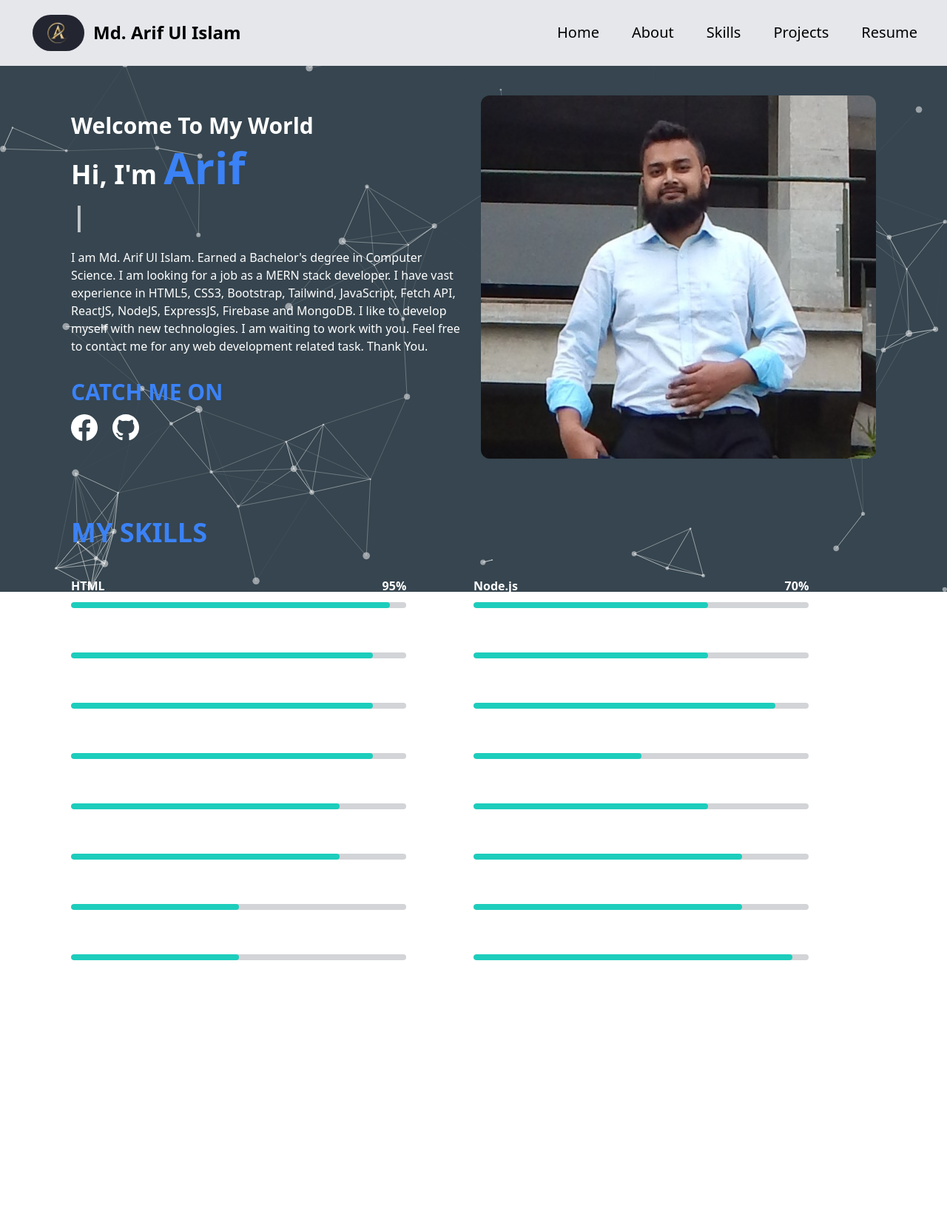
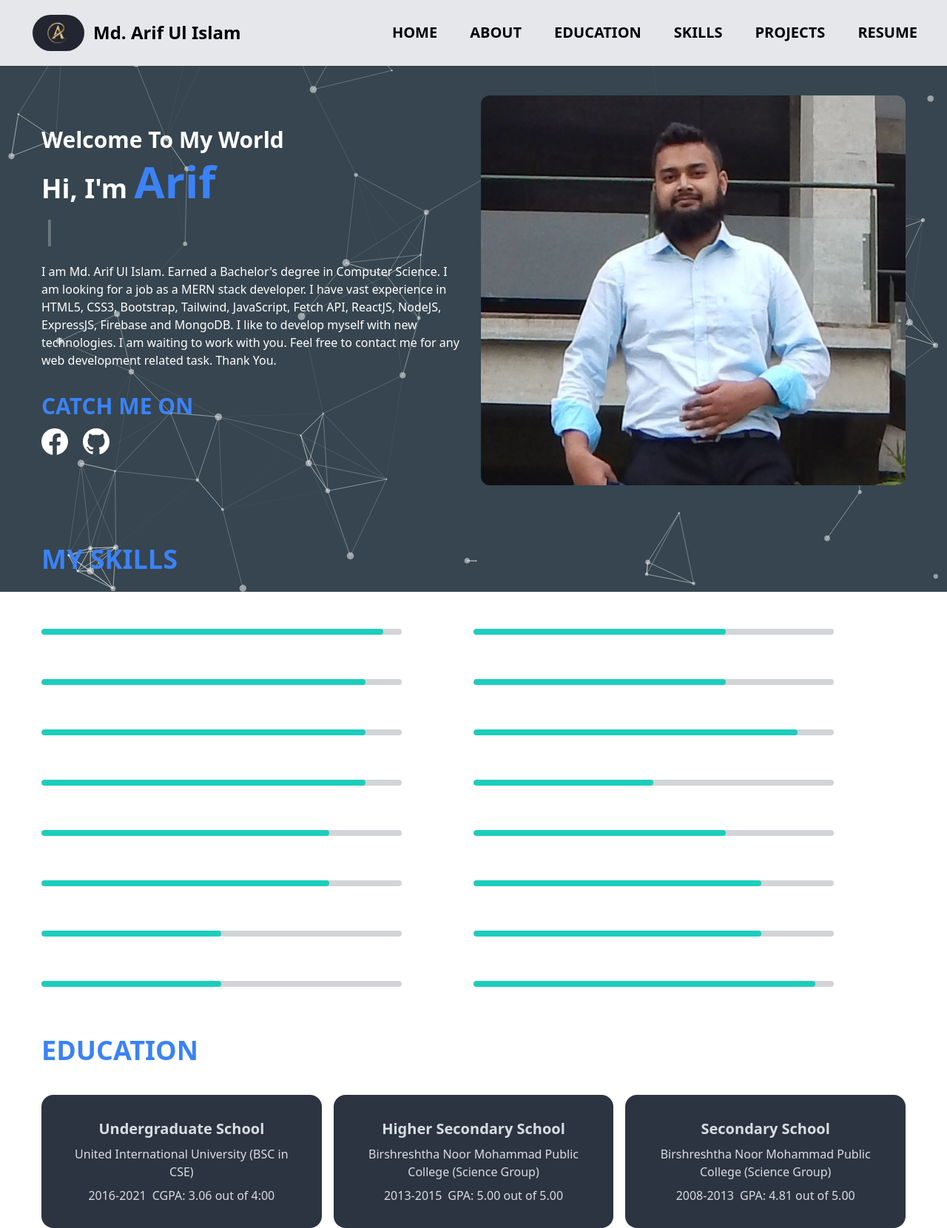
Before and after one commit to Arif1612/portfolio, a React (Vite) app: page / in a window 1280 px wide. Shown: the whole page at 74% size. Before the commit the page ends 1324 px from the top, so only its background shows below. Built offline with nearby package versions, Linux system fonts and the light colour scheme.

Commit message:
education section added

```diff
--- a/src/main.jsx
+++ b/src/main.jsx
@@ -13,6 +13,7 @@ import Projects from './pages/Home/Projects/Projects.jsx';
 import Home from './pages/Home/Home/Home.jsx'
 import About from './pages/Home/About/About.jsx'
 import Skills from './pages/Home/Skills/Skills.jsx'
+import Education from './pages/Home/Education/Education.jsx'
 
 
 
@@ -29,6 +30,11 @@ const router = createBrowserRouter([
       {
         path: "/about",
         element: <About></About>
+
+      },
+      {
+        path: "/education",
+        element: <Education></Education>
 
       },
       {
--- a/src/pages/Container.jsx
+++ b/src/pages/Container.jsx
@@ -2,7 +2,7 @@ import React from 'react';
 
 const Container = ({children}) => {
     return (
-        <div className="max-w-screen-xl md:mx-12 mx-auto ">
+        <div className="max-w-screen-xl md:mx-14 mx-auto ">
             {children}
         </div>
     );
--- /dev/null
+++ b/src/pages/Home/Education/Education.jsx
@@ -0,0 +1,54 @@
+import React from "react";
+import Container from "../../Container";
+import { Helmet } from "react-helmet-async";
+
+const Education = () => {
+  return (
+    <div>
+      <Helmet>
+        <title>Portfolio | Education </title>
+      </Helmet>
+
+      <Container className=" mt-24 mb-10" >
+
+      <h5 className="text-4xl text-center md:text-left font-bold py-10 text-blue-500">  EDUCATION </h5>
+           <div className="flex flex-col md:flex-row  items-center  justify-center gap-4">
+
+           <div className="card w-96 bg-neutral text-neutral-content">
+          <div className="card-body items-center text-center">
+            <h2 className="card-title">Undergraduate School</h2>
+            <p>United International University (BSC in CSE)</p>
+            <div className="card-actions justify-end">
+                <p>2016-2021 </p>
+                <p>CGPA: 3.06 out of 4:00</p>
+            </div>
+          </div>
+        </div>
+        <div className="card w-96 bg-neutral text-neutral-content">
+          <div className="card-body items-center text-center">
+            <h2 className="card-title">
+            Higher Secondary School</h2>
+            <p>Birshreshtha Noor Mohammad Public College (Science Group)</p>
+            <div className="card-actions justify-end">
+             <p>2013-2015</p>
+             <p>GPA: 5.00 out of 5.00</p>
+            </div>
+          </div>
+        </div>
+        <div className="card w-96 bg-neutral text-neutral-content">
+          <div className="card-body items-center text-center">
+            <h2 className="card-title">Secondary School</h2>
+            <p>Birshreshtha Noor Mohammad Public College (Science Group)</p>
+            <div className="card-actions justify-end">
+             <p>2008-2013</p>
+             <p>GPA: 4.81 out of 5.00</p>
+            </div>
+          </div>
+        </div>
+           </div>
+      </Container>
+    </div>
+  );
+};
+
+export default Education;
--- a/src/pages/Home/Home/Home.jsx
+++ b/src/pages/Home/Home/Home.jsx
@@ -8,9 +8,10 @@ import { BsFacebook,BsGithub } from 'react-icons/bs';
 import { Link } from "react-router-dom";
 import About from "../About/About";
 import Skills from "../Skills/Skills";
+import Education from "../Education/Education";
 const Home = () => {
   return (
-   <Container>
+
      <div >
       <Helmet>
         <title>Portfolio | Home </title>
@@ -18,10 +19,11 @@ const Home = () => {
 
       <About ></About>
       <Skills></Skills>
+       <Education></Education>
 
 
     </div>
-   </Container>
+
   );
 };
 
--- a/src/pages/Home/Projects/Projects.jsx
+++ b/src/pages/Home/Projects/Projects.jsx
@@ -1,15 +1,23 @@
 import React from 'react';
 import { Helmet } from 'react-helmet-async';
 import ParticleBg from '../../components/ParticleBg';
+import Container from '../../Container';
 
 const Projects = () => {
     return (
         <div>
-          <Helmet>
-                  <title>Portfolio | Projects </title>
-            </Helmet>
-            <p>Projects</p>
-
+           <Container>
+                <div >
+                <Helmet>
+                <title>Portfolio | Projects </title>
+               </Helmet>
+                <section>
+                <h5 className="text-4xl text-center md:text-left font-bold py-10 text-blue-500">
+                    PROJECTS
+                </h5>
+                </section>
+            </div>
+             </Container>
         </div>
     );
 };
--- a/src/pages/Home/Skills/Skills.jsx
+++ b/src/pages/Home/Skills/Skills.jsx
@@ -11,7 +11,7 @@ const Skills = () => {
         </Helmet>
 
         <div>
-          <h5 className="text-4xl  font-bold py-10 text-blue-500">
+          <h5 className="text-4xl text-center md:text-left font-bold py-10 text-blue-500">
             MY SKILLS
           </h5>
           {/* main */}
@@ -131,7 +131,7 @@ const Skills = () => {
             RIGHT
             --------------------------------*/}
 
-            <div className="w-1/2 text-white">
+            <div className="w-1/2 text-white text-right">
 
                   {/* NodeJS */}
               <div className="w-10/12 mb-5 " >
--- a/src/pages/NavBar/NavBar.jsx
+++ b/src/pages/NavBar/NavBar.jsx
@@ -32,41 +32,46 @@ const Navbar = () => {
 
           <ul
             tabIndex={0}
-            className="menu menu-sm flex flex-col dropdown-content  p-2 shadow bg-base-300 rounded-box w-60 text-center text-black absolute top-0 z-10"
+            className="menu menu-sm flex flex-col dropdown-content  p-2 shadow bg-base-300 rounded-box w-60 text-center text-black absolute top-0 z-10 font-semibold"
           >
-            <FaBeer />
             <Link
               to="/"
               className="  mx-5 hover:bg-gray-600  text-base  hover:text-white p-2 rounded-lg"
             >
-              Home
+              HOME
             </Link>
 
             <Link
               to="/about"
               className="  mx-5 hover:bg-gray-600  text-base  hover:text-white p-2 rounded-lg"
             >
-              About
+              ABOUT
+            </Link>
+            <Link
+              to="/education"
+              className="  mx-5 hover:bg-gray-600  text-base  hover:text-white p-2 rounded-lg"
+            >
+              EDUCATION
             </Link>
 
             <Link
               to="/skills"
               className="  mx-5 hover:bg-gray-600  text-base  hover:text-white p-2 rounded-lg"
             >
-              Skills
+              SKILLS
             </Link>
             <Link
               to="/projects"
               className="  mx-5 hover:bg-gray-600  text-base  hover:text-white p-2 rounded-lg"
             >
-               Projects
+               PROJECTS
             </Link>
 
             <Link
               to="/resume"
               className="  mx-5 hover:bg-gray-600  text-base  hover:text-white p-2 rounded-lg"
             >
-              Resume
+              RESUME
             </Link>
             {/* <Link
               to="/blog"
@@ -102,38 +107,44 @@ const Navbar = () => {
 
 
       {/* nav lg screen  (middle part) */}
-      <div className="navbar-end text-xl  hidden lg:flex">
+      <div className="navbar-end text-xl font-semibold  hidden lg:flex">
         <Link
           className=" mr-5  hover:bg-gray-600 px-3 py-2 rounded hover:text-2xl  hover:text-white"
           to="/"
         >
-          Home
+          HOME
         </Link>
         <Link
           className=" mr-5  hover:bg-gray-600 px-3 py-2 rounded hover:text-2xl hover:text-white  "
           to="/about"
         >
-          About
+          ABOUT
+        </Link>
+        <Link
+          className=" mr-5  hover:bg-gray-600 px-3 py-2 rounded hover:text-2xl hover:text-white  "
+          to="/education"
+        >
+          EDUCATION
         </Link>
         <Link
           className=" mr-5  hover:bg-gray-600 px-3 py-2 rounded hover:text-2xl hover:text-white  "
           to="/skills"
         >
-          Skills
+          SKILLS
         </Link>
 
         <Link
           className=" mr-5  hover:bg-gray-600 px-3 py-2 rounded hover:text-2xl hover:text-white "
           to="/projects"
         >
-          Projects
+          PROJECTS
         </Link>
 
         <Link
           className=" mr-5  hover:bg-gray-600 px-3 py-2 rounded hover:text-2xl hover:text-white  "
           to="/resume"
         >
-          Resume
+          RESUME
         </Link>
         {/* <Link
           className=" mr-5  hover:bg-gray-600 px-3 py-2 rounded hover:text-2xl hover:text-white  "
--- a/src/pages/components/ParticleBg.jsx
+++ b/src/pages/components/ParticleBg.jsx
@@ -14,7 +14,7 @@ const ParticleBg = () => {
     }, []);
 
     const particlesLoaded = useCallback(async container => {
-        await console.log(container);
+        // await console.log(container);
     }, []);
 
     return (
```
